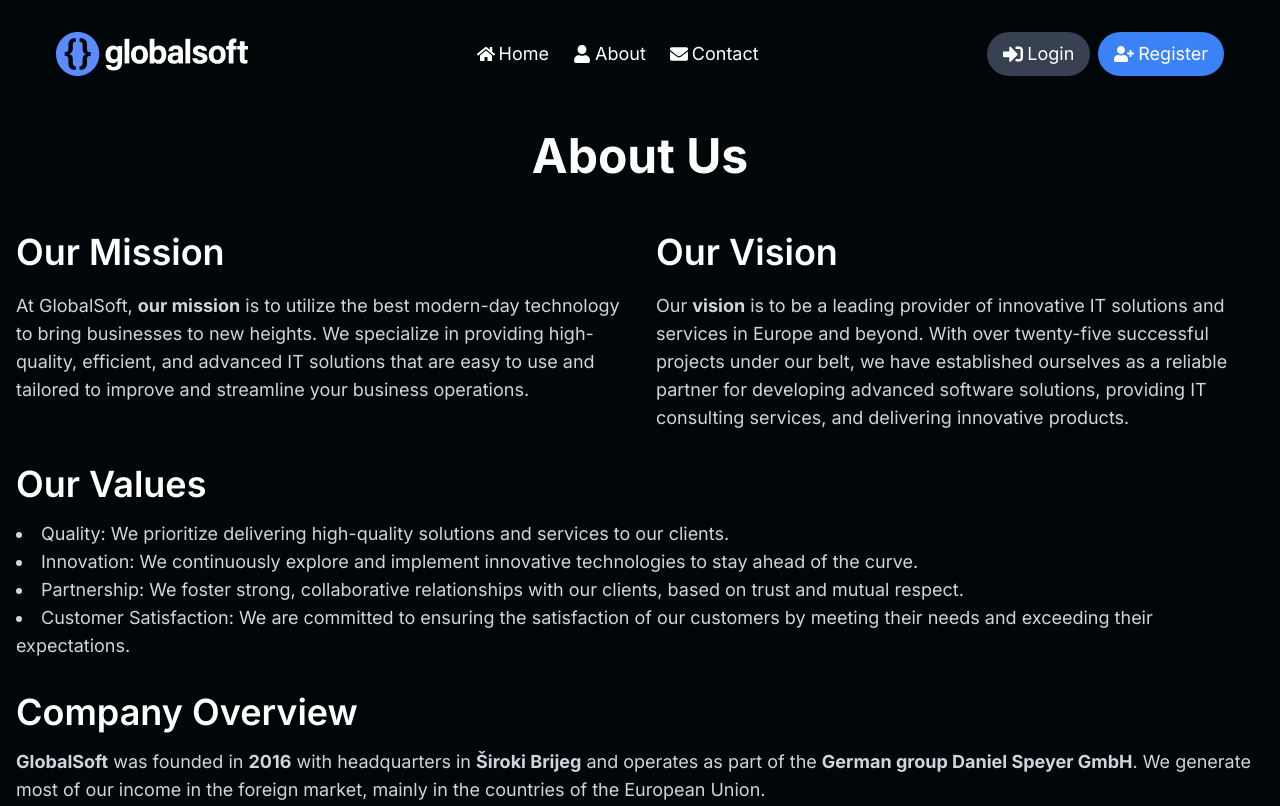
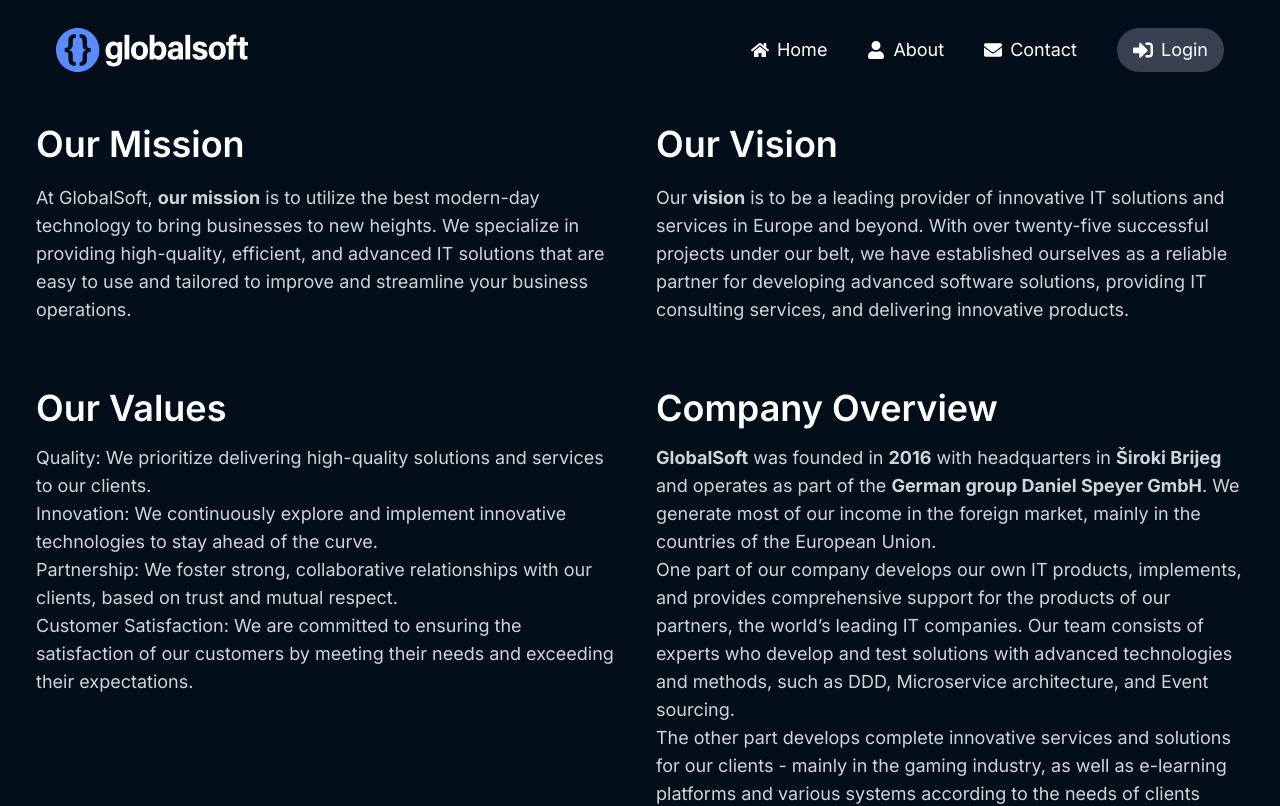
Before and after one commit to Franjo7/Code-Camp-App, a Next.js app in the folder frontend/: page /about in a window 1280 px wide. Shown: the top 806 px of the page. Built offline with nearby package versions, Linux system fonts and the light colour scheme.

Commit message:
Dodan responzivni dizajn

```diff
--- a/frontend/src/app/(auth)/forgot-password/page.js
+++ b/frontend/src/app/(auth)/forgot-password/page.js
@@ -26,7 +26,7 @@ const ForgotPasswordPage = () => {
   };
 
   return (
-    <section className='mt-10'>
+    <section className='container'>
       <h1 className='text-center text-white text-4xl font-bold'>Reset Your Password</h1>
       <form className='flex flex-col gap-2 max-w-md mx-auto mt-5' autoComplete='off' onSubmit={handleSubmit(formSubmit)}>
         <input type='email' placeholder='Your Email' className='input' {...register('email')} />
--- a/frontend/src/app/(auth)/login/page.js
+++ b/frontend/src/app/(auth)/login/page.js
@@ -46,7 +46,7 @@ const page = () => {
   };
 
   return (
-    <section className='mt-10'>
+    <section className='container'>
       <h1 className='text-center text-white text-4xl font-bold'>Login</h1>
       <form className='flex flex-col gap-2 max-w-md mx-auto mt-5' autoComplete='off' onSubmit={handleSubmit(formSubmit)}>
         <input type='email' placeholder='Your Email' className='input' {...register('email')} />
--- a/frontend/src/app/(auth)/register/page.js
+++ b/frontend/src/app/(auth)/register/page.js
@@ -56,7 +56,7 @@ const page = () => {
   };
 
   return (
-    <section className='mt-10'>
+    <section className='container'>
       <h1 className='text-center text-white text-4xl font-bold'>Register</h1>
       <form className='flex flex-col gap-2 max-w-md mx-auto mt-5' autoComplete='off' onSubmit={handleSubmit(formSubmit)}>
         <input type='text' placeholder='Your First Name' className='input' {...register('firstName')} />
--- a/frontend/src/app/about/page.js
+++ b/frontend/src/app/about/page.js
@@ -3,39 +3,42 @@ import React from 'react';
 const AboutPage = () => {
   return (
     <div className="container">
-      <div className="max-w-7xl">
-        <h1 className="text-5xl font-bold mb-8 text-center text-white">About Us</h1>
       <div className="grid grid-cols-1 md:grid-cols-2 gap-8">
         <div>
           <h2 className="text-4xl font-semibold mt-5 mb-5 text-white">Our Mission</h2>
-            <p className="text-lg text-gray-300">
+          <div className="text-lg text-gray-300">
+          <p>
             At GlobalSoft, <span className="font-bold">our mission</span> is to utilize the best modern-day technology to bring businesses to new heights. We specialize in providing high-quality, efficient, and advanced IT solutions that are easy to use and tailored to improve and streamline your business operations.
           </p>
           </div>
+        </div>
         <div>
           <h2 className="text-4xl font-semibold mt-5 mb-5 text-white">Our Vision</h2>
-            <p className="text-lg text-gray-300">
+          <div className="text-lg text-gray-300">
+          <p>
             Our <span className="font-bold">vision</span> is to be a leading provider of innovative IT solutions and services in Europe and beyond. With over twenty-five successful projects under our belt, we have established ourselves as a reliable partner for developing advanced software solutions, providing IT consulting services, and delivering innovative products.
           </p>
           </div>
-          <div className="col-span-2">
-            <h2 className="text-4xl font-semibold mb-4 text-white">Our Values</h2>
-            <ul className="list-disc list-inside text-lg text-gray-300">
+        </div>
+        <div>
+          <h2 className="text-4xl font-semibold mb-4 mt-8 text-white">Our Values</h2>
+          <div className="text-lg text-gray-300">
+          <ul>
             <li>Quality: We prioritize delivering high-quality solutions and services to our clients.</li>
             <li>Innovation: We continuously explore and implement innovative technologies to stay ahead of the curve.</li>
             <li>Partnership: We foster strong, collaborative relationships with our clients, based on trust and mutual respect.</li>
             <li>Customer Satisfaction: We are committed to ensuring the satisfaction of our customers by meeting their needs and exceeding their expectations.</li>
           </ul>
           </div>
-          <div className="col-span-2">
-            <h2 className="text-4xl font-semibold mb-4 text-white">Company Overview</h2>
-            <p className="text-lg text-gray-300">
-              <span className="font-bold">GlobalSoft</span> was founded in <span className="font-bold">2016</span> with headquarters in <span className="font-bold">Široki Brijeg</span> and operates as part of the <span className="font-bold">German group Daniel Speyer GmbH</span>. We generate most of our income in the foreign market, mainly in the countries of the European Union.
-            </p>
-            <p className="text-lg text-gray-300">
+        </div>
+        <div>
+          <h2 className="text-4xl font-semibold mb-4 mt-8 text-white">Company Overview</h2>
+          <div className="text-lg text-gray-300">
+          <p><span className="font-bold">GlobalSoft</span> was founded in <span className="font-bold">2016</span> with headquarters in <span className="font-bold">Široki Brijeg</span> and operates as part of the <span className="font-bold">German group Daniel Speyer GmbH</span>. We generate most of our income in the foreign market, mainly in the countries of the European Union.</p>
+          <p>
             One part of our company develops our own IT products, implements, and provides comprehensive support for the products of our partners, the world’s leading IT companies. Our team consists of experts who develop and test solutions with advanced technologies and methods, such as DDD, Microservice architecture, and Event sourcing.
           </p>
-            <p className="text-lg text-gray-300">
+          <p>
             The other part develops complete innovative services and solutions for our clients - mainly in the gaming industry, as well as e-learning platforms and various systems according to the needs of clients from other industries. We design and develop attractive projects using the latest technological trends, and our experts make sure that everything works flawlessly.
           </p>
           </div>
--- a/frontend/src/app/admin/edit/[id]/page.js
+++ b/frontend/src/app/admin/edit/[id]/page.js
@@ -46,7 +46,7 @@ export default function EditUser() {
   };
 
   return (
-    <section className='mt-10'>
+    <section className='container'>
       <h1 className='text-center text-white text-4xl font-bold'>Update User</h1>
       <form className='flex flex-col gap-2 max-w-md mx-auto mt-5' onSubmit={handleSubmit}>
         <input type='text' name='firstName' placeholder='First Name' className='input' value={user.firstName || ''} onChange={handleInputChange} />
--- a/frontend/src/app/components/navbar/Navbar.js
+++ b/frontend/src/app/components/navbar/Navbar.js
@@ -1,57 +1,97 @@
 "use client"
-import React from 'react'
-import Link from 'next/link'
-import { FaHome, FaUser, FaEnvelope, FaSignInAlt, FaUserPlus, FaSignOutAlt } from 'react-icons/fa';
+import React, { useState } from 'react';
+import Link from 'next/link';
+import { FaHome, FaUser, FaEnvelope, FaSignInAlt, FaSignOutAlt, FaBars, FaTimes } from 'react-icons/fa';
 import { useCookies } from 'react-cookie';
 import { useRouter } from 'next/navigation';
 
 const Navbar = () => {
-
-  const [cookies, setCookies, removeCookie] = useCookies(['token']);
+  const [cookies, , removeCookie] = useCookies(['token']);
   const router = useRouter();
+  const [isOpen, setIsOpen] = useState(false);
 
   const handleLogout = () => {
     removeCookie('token');
     window.localStorage.removeItem('user._id');
     router.push('/login');
+    closeMenu();
+  };
+
+  const closeMenu = () => {
+    setIsOpen(false);
   };
 
   return (
-    <header className="flex items-center justify-between px-6 py-4 md:px-10">
+    <header className="flex items-center justify-between px-3 py-3 md:px-10 relative z-10 text-white">
       <img src="./logo.svg" alt="logo" className="w-32 md:w-48" />
-      <nav className="hidden md:flex text-white text-lg items-center gap-6">
-        <Link href='/' className='flex items-center'>
-            <FaHome className="mr-1" /> Home
+      <nav className="hidden md:flex text-lg items-center gap-10">
+        <Link href='/' className='flex items-center' onClick={closeMenu}>
+          <FaHome className="mr-1" /> <span className="ml-1">Home</span>
         </Link>
-        <Link href='/about' className="flex items-center">
-            <FaUser className="mr-1" /> About
+        <Link href='/about' className="flex items-center" onClick={closeMenu}>
+          <FaUser className="mr-1" /> <span className="ml-1">About</span>
         </Link>
-        <Link href='/contact' className="flex items-center">
-            <FaEnvelope className="mr-1" /> Contact
+        <Link href='/contact' className="flex items-center" onClick={closeMenu}>
+          <FaEnvelope className="mr-1" /> <span className="ml-1">Contact</span>
         </Link>
-      </nav>
-      <div className='text-white text-lg flex items-center gap-2'>
         {cookies.token ? (
           <div onClick={handleLogout} className="flex items-center bg-gray-700 rounded-full px-4 py-2 hover:bg-gray-600 cursor-pointer">
-            <FaSignOutAlt className="mr-1 text-xl" /> Logout
+            <FaSignOutAlt className="mr-1 text-xl" /> <span className="ml-1">Logout</span>
           </div>
         ) : (
-          <>
-            <Link href='/login'>
-              <div className="flex items-center bg-gray-700 rounded-full px-4 py-2 hover:bg-gray-600">
-                <FaSignInAlt className="mr-1 text-xl" /> Login
+          <Link href='/login' onClick={closeMenu}>
+            <div className="flex items-center bg-gray-700 rounded-full px-4 py-2 hover:bg-gray-600 cursor-pointer">
+              <FaSignInAlt className="mr-1 text-xl" /> <span className="ml-1">Login</span>
+            </div>
+          </Link>
+        )}
+      </nav>
+      <div className='md:hidden'>
+        <button onClick={() => setIsOpen(!isOpen)}>
+          {isOpen ? <FaTimes className="text-white text-2xl" /> : <FaBars className="text-white text-2xl" />}
+        </button>
+      </div>
+      {isOpen && (
+        <div className="md:hidden absolute top-16 mt-1 right-0 bg-secondary text-white overflow-y-auto">
+          <div className="flex flex-col items-center">
+            <Link href='/' className='block py-2 px-4' onClick={closeMenu}>
+              <div className="flex items-center">
+                <FaHome className="text-xl mr-1 md:mr-0 md:mb-1" />
+                <span>Home</span>
               </div>
             </Link>
-            <Link href='/register'>
-              <div className="flex items-center bg-primary rounded-full px-4 py-2 enabled-button">
-                <FaUserPlus className="mr-1 text-xl" /> Register
+            <Link href='/about' className='block py-2 px-4' onClick={closeMenu}>
+              <div className="flex items-center">
+                <FaUser className="text-xl mr-1 md:mr-0 md:mb-1" />
+                <span>About</span>
               </div>
             </Link>
-          </>
-        )}
-      </div>
+            <Link href='/contact' className='block py-2 px-4' onClick={closeMenu}>
+              <div className="flex items-center">
+                <FaEnvelope className="text-xl mr-1 md:mr-0 md:mb-1" />
+                <span>Contact</span>
+              </div>
+            </Link>
+            {cookies.token ? (
+              <div onClick={handleLogout} className="block py-2 px-4 cursor-pointer">
+                <div className="flex items-center" onClick={closeMenu}>
+                  <FaSignOutAlt className="text-xl mr-1 md:mr-0 md:mb-1" />
+                  <span>Logout</span>
+                </div>
+              </div>
+            ) : (
+              <Link href='/login' className='block py-2 px-4' onClick={closeMenu}>
+                <div className="flex items-center">
+                  <FaSignInAlt className="text-xl mr-1 md:mr-0 md:mb-1" />
+                  <span>Login</span>
+                </div>
+              </Link>
+            )}
+          </div>
+        </div>
+      )}
     </header>
-  )
-}
+  );
+};
 
-export default Navbar
+export default Navbar;
--- a/frontend/src/app/globals.css
+++ b/frontend/src/app/globals.css
@@ -3,7 +3,7 @@
 @tailwind utilities;
 
 :root {
-    background-color: rgb(1, 7, 9);
+    background-color: rgb(2, 15, 27)
 }
 
 .error-message {
@@ -13,7 +13,6 @@
 }
 
 .input {
-    background-color: white;
     border-radius: 0.375rem;
     padding: 0.75rem;
 }
@@ -34,10 +33,9 @@
 }
 
 .container {
-    display: flex;
-    justify-content: center;
-    align-items: center;
-    margin-top: 2.5rem;
+    margin-left: auto;
+    margin-right: auto;
+    padding: 1.25rem;
 }
 
 table {
--- a/frontend/src/app/page.js
+++ b/frontend/src/app/page.js
@@ -4,11 +4,11 @@ import { FaHome, FaUser } from 'react-icons/fa';
 
 const HomePage = () => {
   return (
-    <div className="container mx-auto px-4 py-8">
+    <div className="container">
       <div className="max-w-6xl mx-auto">
         <h1 className="text-4xl font-bold mb-8 text-center text-white">Welcome to Code Camp</h1>
         <div className="grid grid-cols-1 md:grid-cols-2 gap-8 mb-8">
-          <div className="flex flex-col justify-center items-center bg-gray-800 p-8 rounded-lg">
+          <div className="flex flex-col justify-center items-center bg-secondary p-8 rounded-lg">
             <FaHome className="text-5xl text-blue-500 mb-4" />
             <h2 className="text-2xl font-semibold mb-4 text-white">About Us</h2>
             <p className="text-lg text-gray-300">
--- a/frontend/tailwind.config.js
+++ b/frontend/tailwind.config.js
@@ -9,6 +9,7 @@ module.exports = {
     extend: {
       colors: {
         primary: "rgba(59, 130, 246);",
+        secondary: "rgba(31, 41, 55);"
       }
     },
   },
```
Also changed, not shown: frontend/src/app/admin/page.js (+15 -15 lines). Lines whose indentation alone changed are shown as unchanged.
